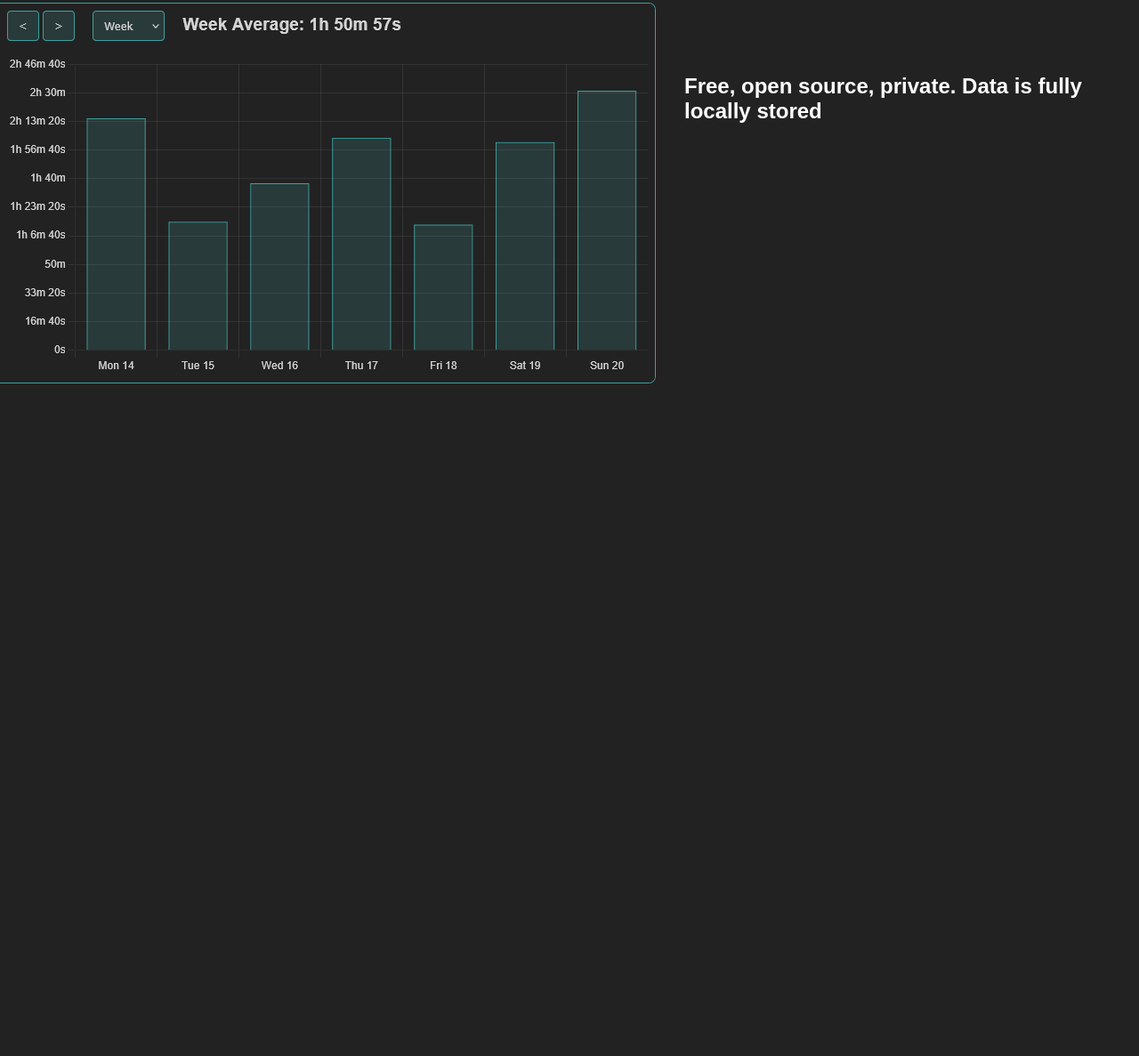
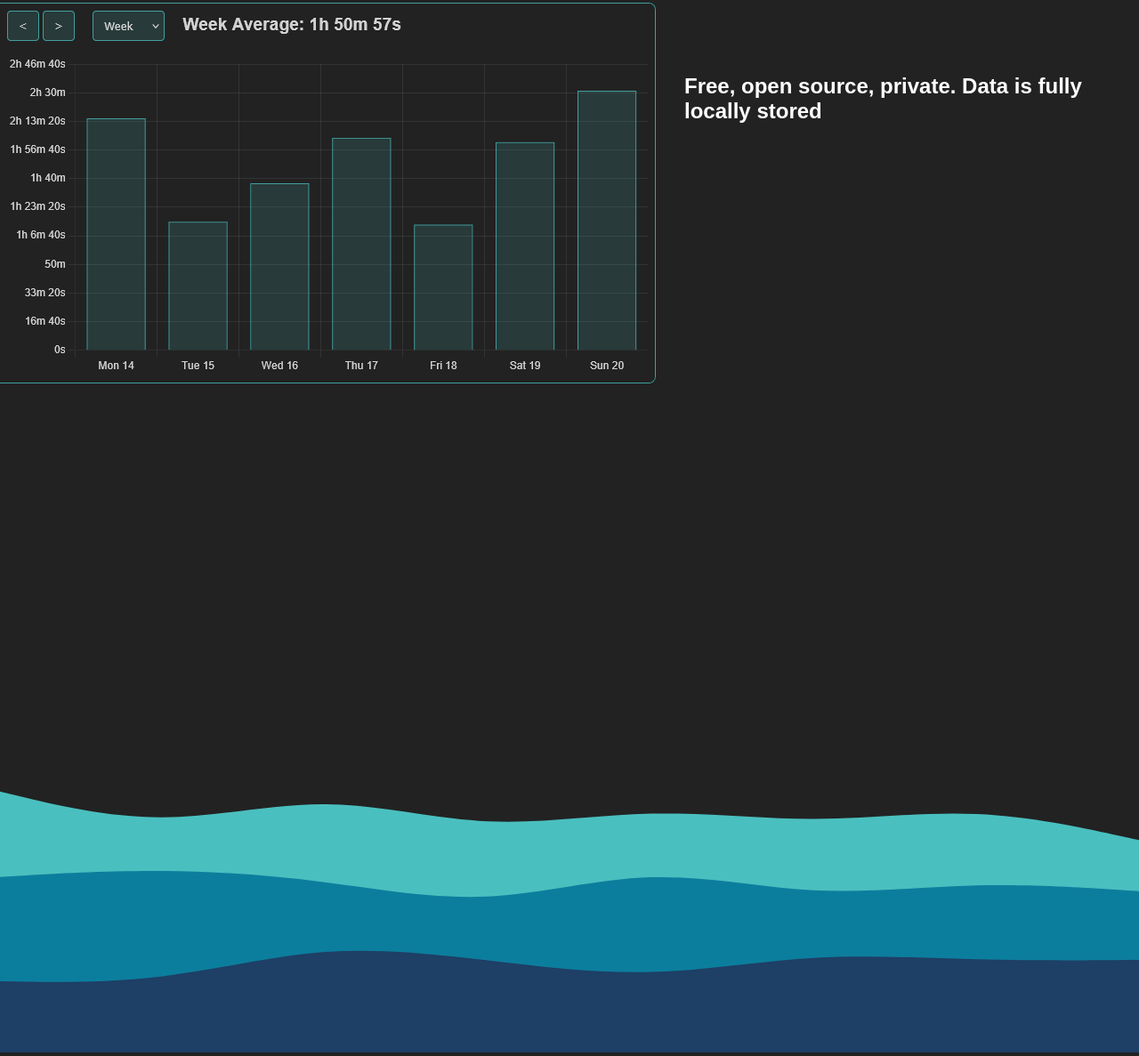
Before and after one commit to VladNikiforov/time-flow-page, a plain HTML site: page index.html in a window 1280 px wide. Shown: the part 559-1746 px from the top of the page at 89% size. Before the commit the page ends 1022 px from the top, so only its background shows below. Drawn offline with Linux system fonts and the light colour scheme.

Commit message:
Added waves

```diff
--- a/index.html
+++ b/index.html
@@ -34,6 +34,8 @@
         </div>
         <img src="assets/screenshots/2.png" class="image left">
     </div>
+
+    <img id="waves" src="assets/waves.svg">
 </body>
 
 </html>
--- a/style.css
+++ b/style.css
@@ -106,3 +106,7 @@ button:hover {
   border-top-right-radius: 0;
   border-bottom-right-radius: 0;
 }
+
+#waves {
+  width: 100vw;
+}
```
Also changed, not shown: assets/waves.svg (added).
